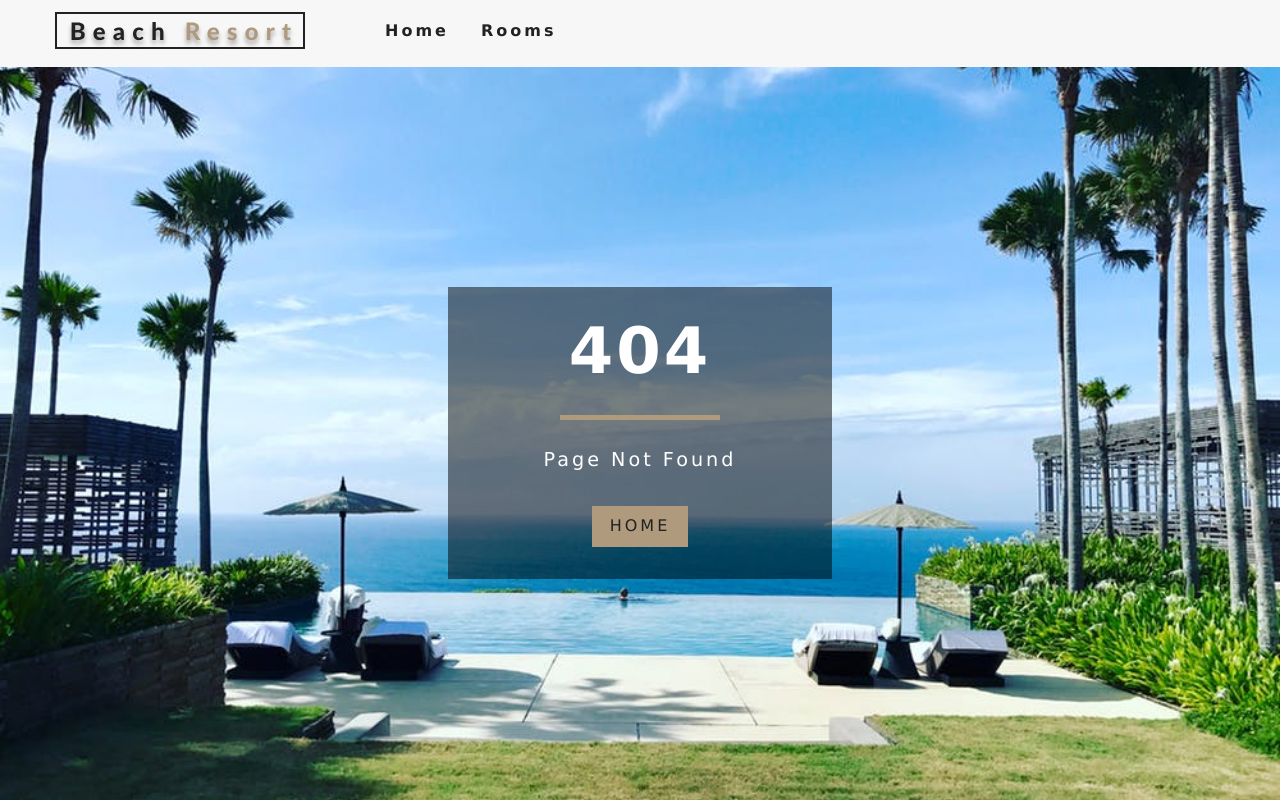
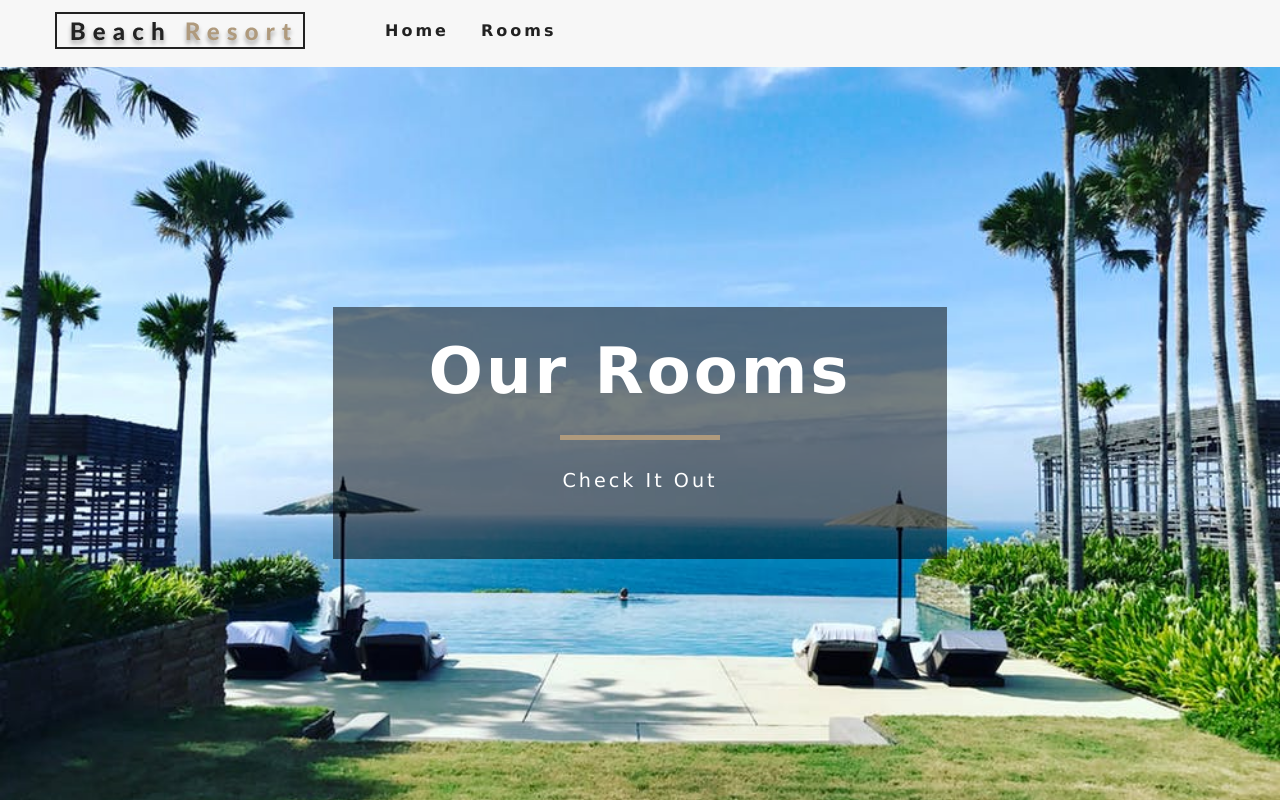
Before and after one commit to miaawong/Beach-Resort, a React (Create React App) app: page /rooms/double-basic in a window 1280 px wide. Before the commit this address had no page. Built offline with nearby package versions, Linux system fonts and the light colour scheme.

Commit message:
created getRoom function to match the selected room's slug

```diff
--- a/src/App.js
+++ b/src/App.js
@@ -2,7 +2,7 @@ import React from "react";
 import "./App.css";
 import Home from "./pages/Home";
 import Rooms from "./pages/Rooms";
-import Room from "./pages/Room";
+import SingleRoom from "./pages/SingleRoom";
 import Error from "./pages/Error";
 
 import { Route, Switch } from "react-router-dom";
@@ -15,7 +15,7 @@ function App() {
             <Switch>
                 <Route exact path="/" component={Home} />
                 <Route exact path="/rooms/" component={Rooms} />
-                <Route exact path="/room/:slug" component={Room} />
+                <Route exact path="/rooms/:slug" component={SingleRoom} />
                 <Route component={Error} />
             </Switch>
         </>
--- a/src/components/FeaturedRooms.js
+++ b/src/components/FeaturedRooms.js
@@ -5,6 +5,7 @@ import Room from "./Room";
 import Loading from "./Loading";
 
 export default class FeaturedRooms extends Component {
+    //class based component's consumer... since context.consumer is proved to be buggy
     static contextType = RoomContext;
     render() {
         let { loading, featuredRooms: rooms } = this.context;
--- a/src/context.js
+++ b/src/context.js
@@ -35,10 +35,19 @@ class RoomProvider extends Component {
         });
         return tempItems;
     }
+    //
+    getRoom = slug => {
+        // destructuring rooms
+        let tempRooms = [...this.state.rooms];
+        const room = tempRooms.find(room => room.slug === slug);
+        return room;
+    };
 
     render() {
         return (
-            <RoomContext.Provider value={{ ...this.state }}>
+            <RoomContext.Provider
+                value={{ ...this.state, getRoom: this.getRoom }}
+            >
                 {this.props.children}
             </RoomContext.Provider>
         );
--- a/src/pages/Room.js
+++ /dev/null
@@ -1,7 +0,0 @@
-import React, { Component } from "react";
-
-export default class Room extends Component {
-    render() {
-        return <div>hello from single room page!</div>;
-    }
-}
--- /dev/null
+++ b/src/pages/SingleRoom.js
@@ -0,0 +1,24 @@
+import React, { Component } from "react";
+import defaultBackground from "../images/room-1.jpeg";
+import Hero from "../components/Hero";
+import Banner from "../components/Banner";
+import { Link } from "react-router-dom";
+import { RoomContext } from "../context";
+
+export default class SingleRoom extends Component {
+    constructor(props) {
+        super(props);
+        // can access something that react router is giving us
+        // the prop is passed by react router
+        // this.props is from app.js, where we assigned component = {SingleRoom}
+        console.log(this.props);
+    }
+
+    render() {
+        return (
+            <Hero>
+                <Banner title="Our rooms" subtitle="check it out" />
+            </Hero>
+        );
+    }
+}
```
